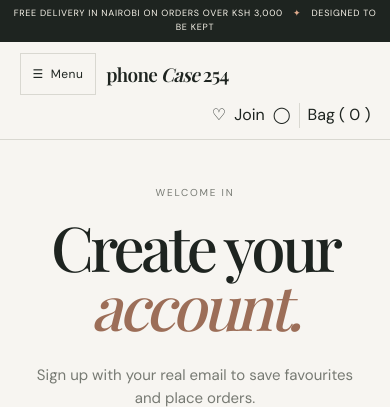
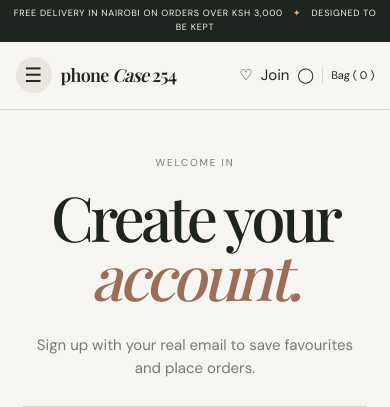
Before and after one commit to kiprotich-dev/PhoneCase254, a Django app: page /signup/ in a window 390 px wide. Shown: the top 407 px of the page. Run offline with Django 5.2, Linux system fonts and the light colour scheme.

Commit message:
nav bar updated restyled

```diff
--- a/shop/static/shop/css/responsive-actions.css
+++ b/shop/static/shop/css/responsive-actions.css
@@ -17,8 +17,14 @@
   header nav#primary-navigation a:last-child{border-bottom:0}
 }
 @media(max-width:700px){
-  header .mobile-menu-toggle{order:1}
-  header .brand{order:2}
-  header .header-actions{order:3;margin-left:auto}
-  header nav#primary-navigation{order:4;flex:initial;width:100%}
+  header{display:grid;grid-template-columns:36px minmax(0,1fr) auto;grid-template-areas:"menu brand actions";align-items:center;column-gap:9px;row-gap:0;min-height:68px;padding:9px 4%;}
+  header .mobile-menu-toggle{grid-area:menu;order:initial;justify-self:start;width:36px;height:36px;min-height:36px;padding:0;border:0;border-radius:50%;background:#eae6df;color:var(--ink);font-size:20px;line-height:1}
+  header .mobile-menu-toggle:hover{background:#ded8ce}
+  header .mobile-menu-toggle .menu-icon{display:block;font-size:20px;line-height:1}
+  header .brand{grid-area:brand;order:initial;justify-self:start;font-size:18px}
+  header .header-actions{grid-area:actions;order:initial;justify-self:end;display:flex;align-items:center;gap:8px;margin:0;font-size:16px}
+  header .header-actions>a{font-size:15px;white-space:nowrap}
+  header .header-actions .bag{padding-left:8px;font-size:11px}
+  header nav#primary-navigation{order:initial;flex:initial;width:100%}
 }
+@media(max-width:380px){header .header-actions .join-link{display:none}header{column-gap:6px;padding-left:3%;padding-right:3%}header .brand{font-size:16px}}
--- a/shop/static/shop/js/app.js
+++ b/shop/static/shop/js/app.js
@@ -3,8 +3,11 @@ document.querySelectorAll('.messages').forEach((message) => { setTimeout(() => m
 const mobileMenuButton = document.querySelector('.mobile-menu-toggle');
 const primaryNavigation = document.querySelector('#primary-navigation');
 if (mobileMenuButton && primaryNavigation) {
+  const menuIcon = mobileMenuButton.querySelector('.menu-icon');
   const setMenuOpen = (open) => {
     mobileMenuButton.setAttribute('aria-expanded', String(open));
+    mobileMenuButton.setAttribute('aria-label', open ? 'Close navigation' : 'Open navigation');
+    if (menuIcon) menuIcon.textContent = open ? '×' : '☰';
     primaryNavigation.classList.toggle('is-open', open);
   };
 
--- a/shop/templates/shop/base.html
+++ b/shop/templates/shop/base.html
@@ -28,9 +28,8 @@
         Designed to be kept
       </div>
       <header>
-        <button class="mobile-menu-toggle" type="button" aria-controls="primary-navigation" aria-expanded="false">
+        <button class="mobile-menu-toggle" type="button" aria-label="Open navigation" aria-controls="primary-navigation" aria-expanded="false">
           <span class="menu-icon" aria-hidden="true">☰</span>
-          <span>Menu</span>
         </button>
         <a class="brand" href="{% url 'home' %}">
           phone
```
